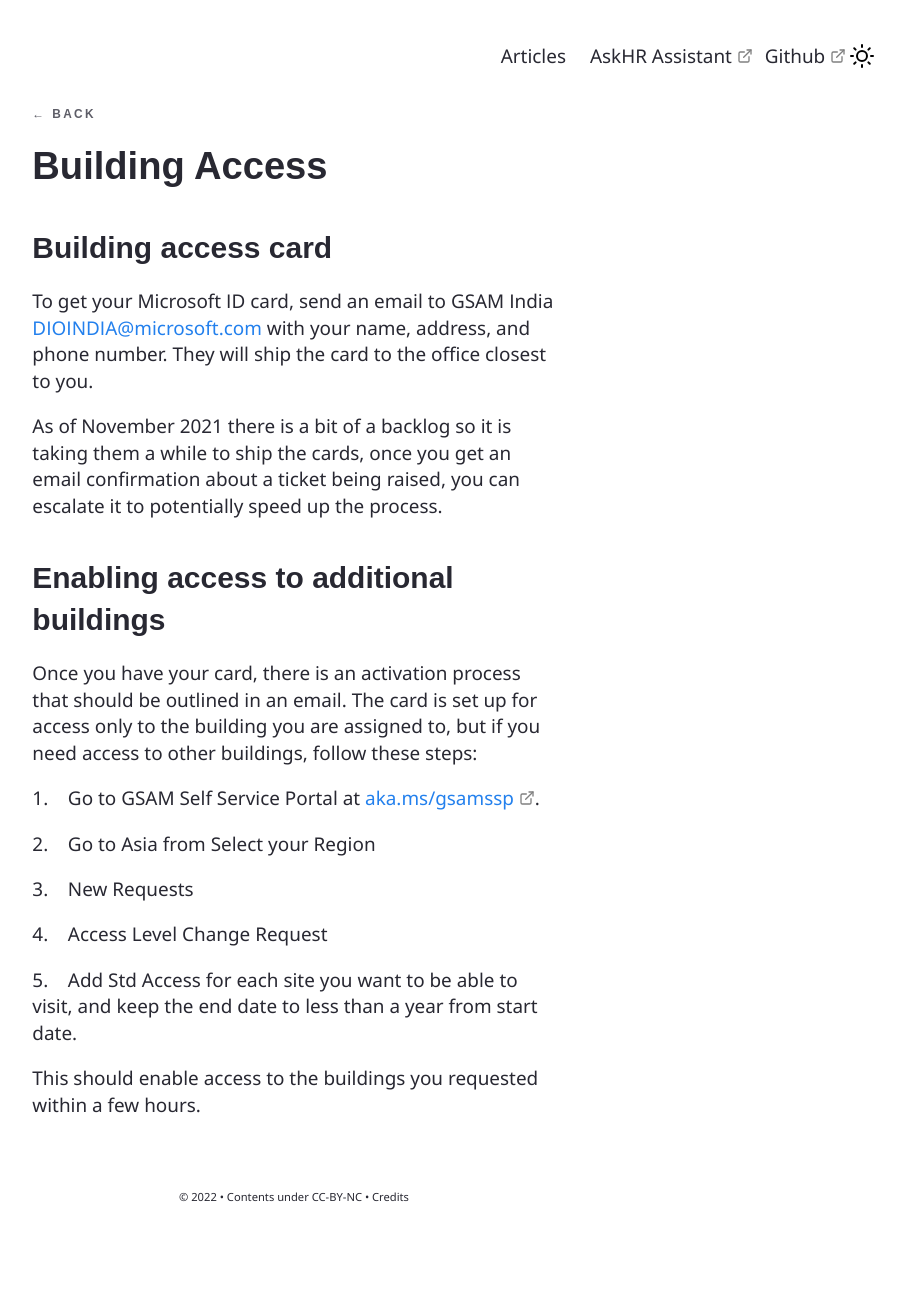
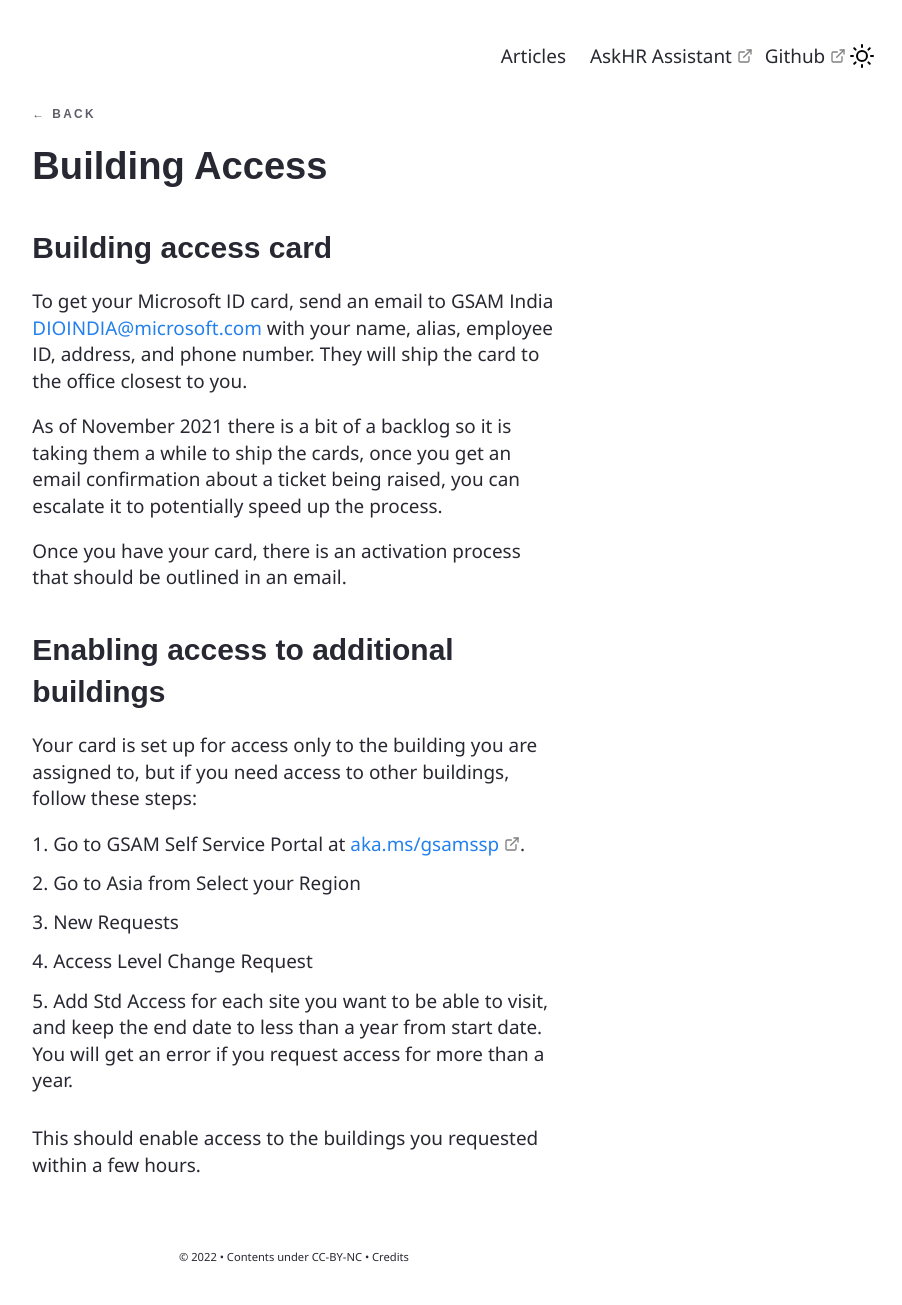
Before and after one commit to akademi-archive/akademi-archive.github.io, a Jekyll site: the page built from _notes/Public/Building Access.md, in a window 1280 px wide. Shown: the whole page, without its empty margins (346-1248 px from the left). Built offline with Jekyll 4.4.1, drawn with Linux system fonts in a browser that asks for light colours; some web fonts are replaced; before the commit the page ends 1245 px from its top, so only the background shows below that; part of the change alters nothing that is shown.

Commit message:
Updated OG image

```diff
--- a/_notes/Public/Building Access.md
+++ b/_notes/Public/Building Access.md
@@ -1,28 +1,30 @@
 ---
 feed: show
-date modified: 22-09-2022
+date modified: 10-10-2023
 title: Building Access
 date: 22-09-2022
 ---
 
 ## Building access card
 
-To get your Microsoft ID card, send an email to GSAM India <DIOINDIA@microsoft.com> with your name, address, and phone number. They will ship the card to the office closest to you.
+To get your Microsoft ID card, send an email to GSAM India <DIOINDIA@microsoft.com> with your name, alias, employee ID, address, and phone number. They will ship the card to the office closest to you.
 
 As of November 2021 there is a bit of a backlog so it is taking them a while to ship the cards, once you get an email confirmation about a ticket being raised, you can escalate it to potentially speed up the process.
 
+Once you have your card, there is an activation process that should be outlined in an email.
+
 ## Enabling access to additional buildings
 
-Once you have your card, there is an activation process that should be outlined in an email. The card is set up for access only to the building you are assigned to, but if you need access to other buildings, follow these steps:
+Your card is set up for access only to the building you are assigned to, but if you need access to other buildings, follow these steps:
 
-1.    Go to GSAM Self Service Portal at [aka.ms/gsamssp](http://aka.ms/gsamssp).
+1. Go to GSAM Self Service Portal at [aka.ms/gsamssp](http://aka.ms/gsamssp).
 
-2.    Go to Asia from Select your Region
+2. Go to Asia from Select your Region
 
-3.    New Requests
+3. New Requests
 
-4.    Access Level Change Request
+4. Access Level Change Request
 
-5.    Add Std Access for each site you want to be able to visit, and keep the end date to less than a year from start date.
+5. Add Std Access for each site you want to be able to visit, and keep the end date to less than a year from start date. You will get an error if you request access for more than a year.
 
 This should enable access to the buildings you requested within a few hours.
```
Also changed, not shown: assets/img/OGImg.png, 2 other files.
